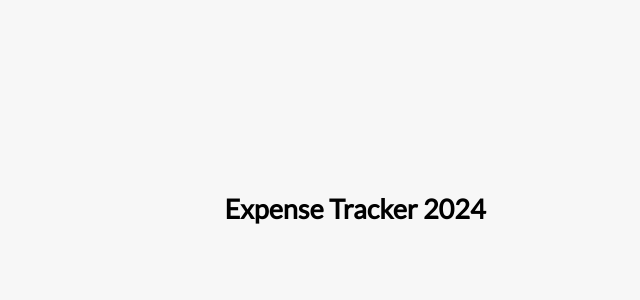
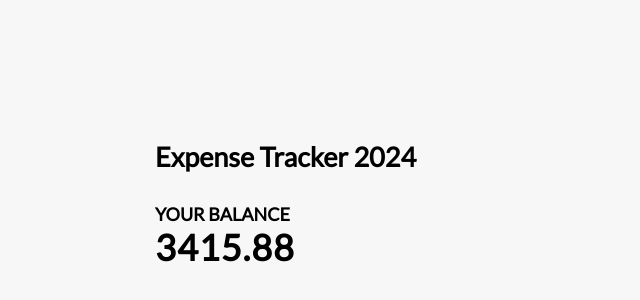
Before and after one commit to ivanttoprogram/expense-tracker, a Vue app: page / in a window 1280 px wide. Shown: the part 192-492 px from the top of the page, without its empty margins (285-925 px from the left). Built offline with nearby package versions, Linux system fonts and the light colour scheme.

Commit message:
Added Balance

```diff
--- a/src/App.vue
+++ b/src/App.vue
@@ -1,7 +1,29 @@
 <script setup>
-  import Header from './components/Header.vue'
+  import Header from './components/Header.vue';
+  import Balance from './components/Balance.vue';
+  import {ref, computed} from 'vue'
+
+  const transactions = ref([
+    {id: 1, text: 'Paycheck', amount: 699.99},
+    {id: 2, text: 'Food', amount: -30},
+    {id: 3, text: 'Bills', amount: -200},
+    {id: 4, text: 'Video Game', amount: -54.11},
+    {id: 5, text: 'Tax Return', amount: 3000},
+])
+
+//get the total
+const total = computed(() => {
+  return transactions.value.reduce( (acc, transaction) => {
+    return acc + transaction.amount
+  }, 0)
+})
+
+
 </script>
 
 <template>
   <Header></Header>
+  <div class="container">
+    <Balance :total="total"></Balance>
+  </div>
 </template>
--- /dev/null
+++ b/src/components/Balance.vue
@@ -0,0 +1,17 @@
+<template>
+    <h4>Your Balance</h4>
+    <h1 id="balance"> {{ total }}</h1>
+</template>
+
+<script setup>
+
+import { DefineProps } from 'vue';
+
+const props = defineProps({
+    total: {
+        type: Number,
+        require: true,
+    }
+})
+
+</script>
```
